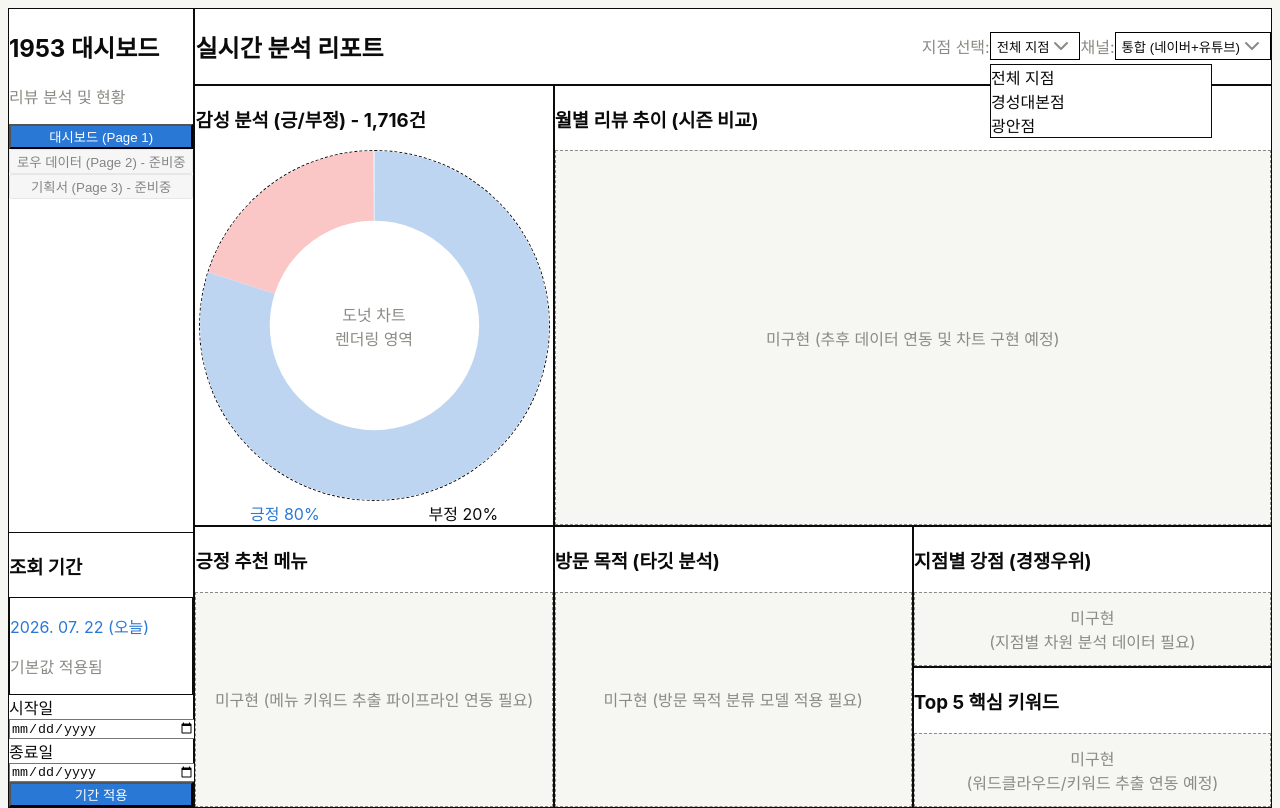
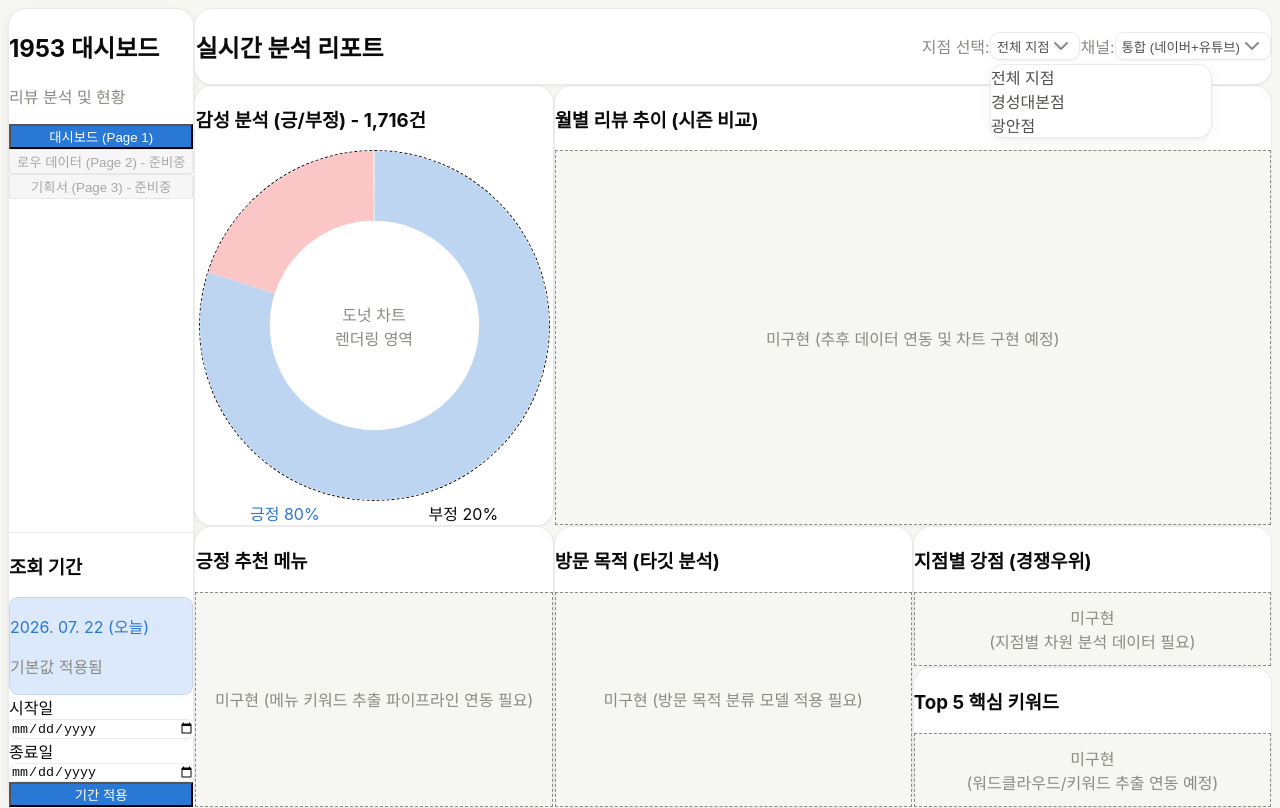
Before and after one commit to mindulle/WorkExperience_1953, a Next.js app in the folder src/web/: page / in a window 1280 px wide. Both pictures are taken after a click on the button "전체 지점". Built offline with nearby package versions, Linux system fonts and the light colour scheme; no server answers; a web font is replaced by a local one.

Commit message:
design: wave-and-vibe HTML 기준 누락 토큰 전체 추가 및 컴포넌트 변수화 (#31)

```diff
--- a/src/web/app/globals.css
+++ b/src/web/app/globals.css
@@ -5,16 +5,54 @@
 @tailwind utilities;
 
 :root {
-  /* 화이트보드 지정 컬러 토큰 */
+  /* ---- Surfaces / ink ---- */
   --plane: #f6f6f3;
   --surface: #ffffff;
+  --surface-2: #fbfbfa;
   --ink: #0b0b0b;
+  --ink-2: #52514e;
   --muted: #8b8a84;
+  --hairline: rgba(11, 11, 11, 0.08);
+  --hairline-2: rgba(11, 11, 11, 0.055);
 
-  /* 포인트 컬러 (Reference) */
+  /* ---- Brand / series ---- */
   --primary: #2a78d6;
-  --accent-orange: #eb6834;
-  --accent-green: #1baf7a;
+  --primary-soft: #dbe9fb;
+  --s-orange: #eb6834;
+  --s-aqua: #1baf7a;
+  --s-yellow: #eda100;
+  --s-magenta: #e87ba4;
+  --s-violet: #4a3aa7;
+
+  /* ---- 하위 호환 alias ---- */
+  --accent-orange: var(--s-orange);
+  --accent-green: var(--s-aqua);
+
+  /* ---- Status ---- */
+  --good: #0ca30c;
+  --good-soft: #e4f6e4;
+  --warn: #e39400;
+  --warn-soft: #fdf1d6;
+  --serious: #e0733f;
+  --critical: #d03b3b;
+  --critical-soft: #fbe4e4;
+
+  /* ---- Radius ---- */
+  --r-lg: 18px;
+  --r-md: 14px;
+  --r-sm: 9px;
+
+  /* ---- Shadow ---- */
+  --shadow: 0 1px 2px rgba(16, 15, 15, 0.04), 0 4px 14px rgba(16, 15, 15, 0.05);
+  --shadow-sm: 0 1px 2px rgba(16, 15, 15, 0.05);
+
+  /* ---- Sequential (차트용) ---- */
+  --seq-100: #cde2fb;
+  --seq-200: #9ec5f4;
+  --seq-300: #6da7ec;
+  --seq-400: #3987e5;
+  --seq-500: #256abf;
+  --seq-600: #184f95;
 
   --background: var(--plane);
   --foreground: var(--ink);
--- a/src/web/components/DashboardClient.tsx
+++ b/src/web/components/DashboardClient.tsx
@@ -33,9 +33,9 @@ export function DashboardClient({ initialData }: { initialData: any }) {
             <Button disabled className="w-full" variant="ghost">기획서 (Page 3) - 준비중</Button>
           </nav>
 
-          <div className="mt-auto border-t border-gray-200 pt-6 p-2">
+          <div className="mt-auto border-t border-[var(--hairline)] pt-6 p-2">
             <h3 className="text-base font-semibold mb-4 text-[var(--ink)]">조회 기간</h3>
-            <div className="bg-blue-50 p-4 rounded-lg border border-blue-200 mb-4">
+            <div className="bg-[var(--primary-soft)] p-4 rounded-[var(--r-sm)] border border-[var(--hairline)] mb-4">
               <p className="font-semibold text-sm text-[var(--primary)] mb-1">{todayDate} (오늘)</p>
               <p className="text-xs text-[var(--muted)]">기본값 적용됨</p>
             </div>
@@ -52,7 +52,7 @@ export function DashboardClient({ initialData }: { initialData: any }) {
       <main className="flex-1 flex flex-col gap-6 overflow-y-auto pr-4 pb-4">
 
         {/* 상단 헤더 (지점 및 채널 필터) */}
-        <header className="flex justify-between items-center relative z-50 bg-[var(--surface)] p-5 rounded-xl border border-gray-100 shadow-sm">
+        <header className="flex justify-between items-center relative z-50 bg-[var(--surface)] p-5 rounded-[var(--r-lg)] border border-[var(--hairline)] [box-shadow:var(--shadow-sm)]">
           <h2 className="text-2xl font-bold whitespace-nowrap">실시간 분석 리포트</h2>
           <div className="flex gap-6 items-center shrink-0">
             <div className="flex items-center gap-2">
--- a/src/web/components/ui/Button.tsx
+++ b/src/web/components/ui/Button.tsx
@@ -20,9 +20,9 @@ export function Button({
 
   const variants = {
     primary: "bg-[var(--primary)] text-[var(--surface)] hover:brightness-110 focus:ring-[var(--primary)]",
-    secondary: "bg-[var(--plane)] text-[var(--ink)] hover:bg-gray-200 focus:ring-gray-400",
-    outline: "border-2 border-[var(--primary)] text-[var(--primary)] hover:bg-blue-50 focus:ring-[var(--primary)]",
-    ghost: "text-[var(--ink)] hover:bg-[var(--plane)] focus:ring-gray-400",
+    secondary: "bg-[var(--surface-2)] text-[var(--ink)] hover:bg-[var(--hairline)] focus:ring-[var(--hairline)]",
+    outline: "border-2 border-[var(--primary)] text-[var(--primary)] hover:bg-[var(--primary-soft)] focus:ring-[var(--primary)]",
+    ghost: "text-[var(--ink-2)] hover:bg-[var(--surface-2)] focus:ring-[var(--hairline)]",
   };
 
   return (
--- a/src/web/components/ui/Card.tsx
+++ b/src/web/components/ui/Card.tsx
@@ -12,13 +12,11 @@ export function Card({ children, className = "", elevation = 1 }: CardProps) {
   // Map elevation to shadow depth
   const shadowClass =
     elevation === 0 ? "shadow-none" :
-    elevation === 1 ? "shadow-sm" :
-    elevation === 2 ? "shadow-md" :
-    elevation === 3 ? "shadow-lg" :
-    "shadow-xl";
+    elevation === 1 ? "[box-shadow:var(--shadow-sm)]" :
+    "[box-shadow:var(--shadow)]" ;
 
   return (
-    <div className={`bg-[var(--surface)] rounded-xl border border-gray-100 ${shadowClass} p-6 ${className}`}>
+    <div className={`bg-[var(--surface)] rounded-[var(--r-lg)] border border-[var(--hairline)] p-6 ${shadowClass} ${className}`}>
       {children}
     </div>
   );
--- a/src/web/components/ui/DatePicker.tsx
+++ b/src/web/components/ui/DatePicker.tsx
@@ -17,7 +17,7 @@ export function DatePicker({ value, onChange, className = "", label }: DatePicke
         type="date"
         value={value}
         onChange={onChange}
-        className="px-3 py-2 bg-[var(--surface)] border border-gray-300 rounded-lg outline-none focus:ring-2 focus:ring-[var(--primary)] focus:border-transparent text-[var(--ink)] w-full transition-all"
+        className="px-3 py-2 bg-[var(--surface)] border border-[var(--hairline)] rounded-[var(--r-sm)] outline-none focus:ring-2 focus:ring-[var(--primary)] focus:border-transparent text-[var(--ink)] w-full transition-all"
       />
     </div>
   );
--- a/src/web/components/ui/Input.tsx
+++ b/src/web/components/ui/Input.tsx
@@ -16,7 +16,7 @@ export function Input({ value, placeholder, onChange, className = "", ...props }
       placeholder={placeholder}
       value={value}
       onChange={(e) => onChange && onChange(e.target.value)}
-      className={`w-full px-4 py-2 border border-gray-300 rounded-lg bg-[var(--surface)] text-[var(--ink)] placeholder-[var(--muted)] focus:outline-none focus:ring-2 focus:ring-[var(--primary)] focus:border-transparent transition-all ${className}`}
+      className={`w-full px-4 py-2 border border-[var(--hairline)] rounded-[var(--r-sm)] bg-[var(--surface)] text-[var(--ink)] placeholder-[var(--muted)] focus:outline-none focus:ring-2 focus:ring-[var(--primary)] focus:border-transparent transition-all ${className}`}
       {...props}
     />
   );
--- a/src/web/components/ui/Progress.tsx
+++ b/src/web/components/ui/Progress.tsx
@@ -15,7 +15,7 @@ export function Progress({ value, label, className = "" }: ProgressProps) {
   return (
     <div className={`flex flex-col gap-2 ${className}`}>
       {label && <span className="text-sm font-medium text-[var(--ink)]">{label}</span>}
-      <div className="w-full bg-gray-200 rounded-full h-2.5 overflow-hidden">
+      <div className="w-full bg-[var(--surface-2)] rounded-full h-2.5 overflow-hidden border border-[var(--hairline-2)]">
         <div
           className="bg-[var(--primary)] h-2.5 rounded-full transition-all duration-300 ease-in-out"
           style={{ width: `${safeValue}%` }}
--- a/src/web/components/ui/Select.tsx
+++ b/src/web/components/ui/Select.tsx
@@ -24,7 +24,7 @@ export function Select({ options, selected, onSelect, className = "" }: SelectPr
       <DropdownMenu.Root>
         <DropdownMenu.Trigger asChild>
           <button
-            className="flex w-full items-center justify-between border border-gray-300 rounded-lg bg-[var(--surface)] px-4 py-2 font-medium text-[var(--ink)] outline-none cursor-pointer hover:bg-gray-50 focus:ring-2 focus:ring-[var(--primary)] focus:border-transparent transition-all"
+            className="flex w-full items-center justify-between border border-[var(--hairline)] rounded-[var(--r-sm)] bg-[var(--surface)] px-4 py-2 font-medium text-[var(--ink-2)] outline-none cursor-pointer hover:bg-[var(--surface-2)] focus:ring-2 focus:ring-[var(--primary)] focus:border-transparent transition-all [box-shadow:var(--shadow-sm)]"
             role="combobox"
             aria-haspopup="menu"
           >
@@ -34,14 +34,14 @@ export function Select({ options, selected, onSelect, className = "" }: SelectPr
         </DropdownMenu.Trigger>
         <DropdownMenu.Portal>
           <DropdownMenu.Content
-            className="bg-[var(--surface)] border border-gray-200 shadow-lg rounded-xl p-1 min-w-[220px] z-50 animate-in fade-in-0 zoom-in-95 data-[side=bottom]:slide-in-from-top-2"
+            className="bg-[var(--surface)] border border-[var(--hairline)] rounded-[var(--r-md)] p-1 min-w-[220px] z-50 [box-shadow:var(--shadow)] animate-in fade-in-0 zoom-in-95 data-[side=bottom]:slide-in-from-top-2"
             align="start"
             sideOffset={4}
           >
             {options.map((opt) => (
               <DropdownMenu.Item
                 key={opt.value}
-                className="px-3 py-2 text-sm font-medium text-[var(--ink)] rounded-md cursor-pointer outline-none hover:bg-blue-50 focus:bg-blue-50 data-[highlighted]:bg-blue-50 transition-colors"
+                className="px-3 py-2 text-sm font-medium text-[var(--ink-2)] rounded-[var(--r-sm)] cursor-pointer outline-none hover:bg-[var(--primary-soft)] focus:bg-[var(--primary-soft)] data-[highlighted]:bg-[var(--primary-soft)] transition-colors"
                 onClick={() => onSelect && onSelect(opt.value)}
               >
                 {opt.label}
```
